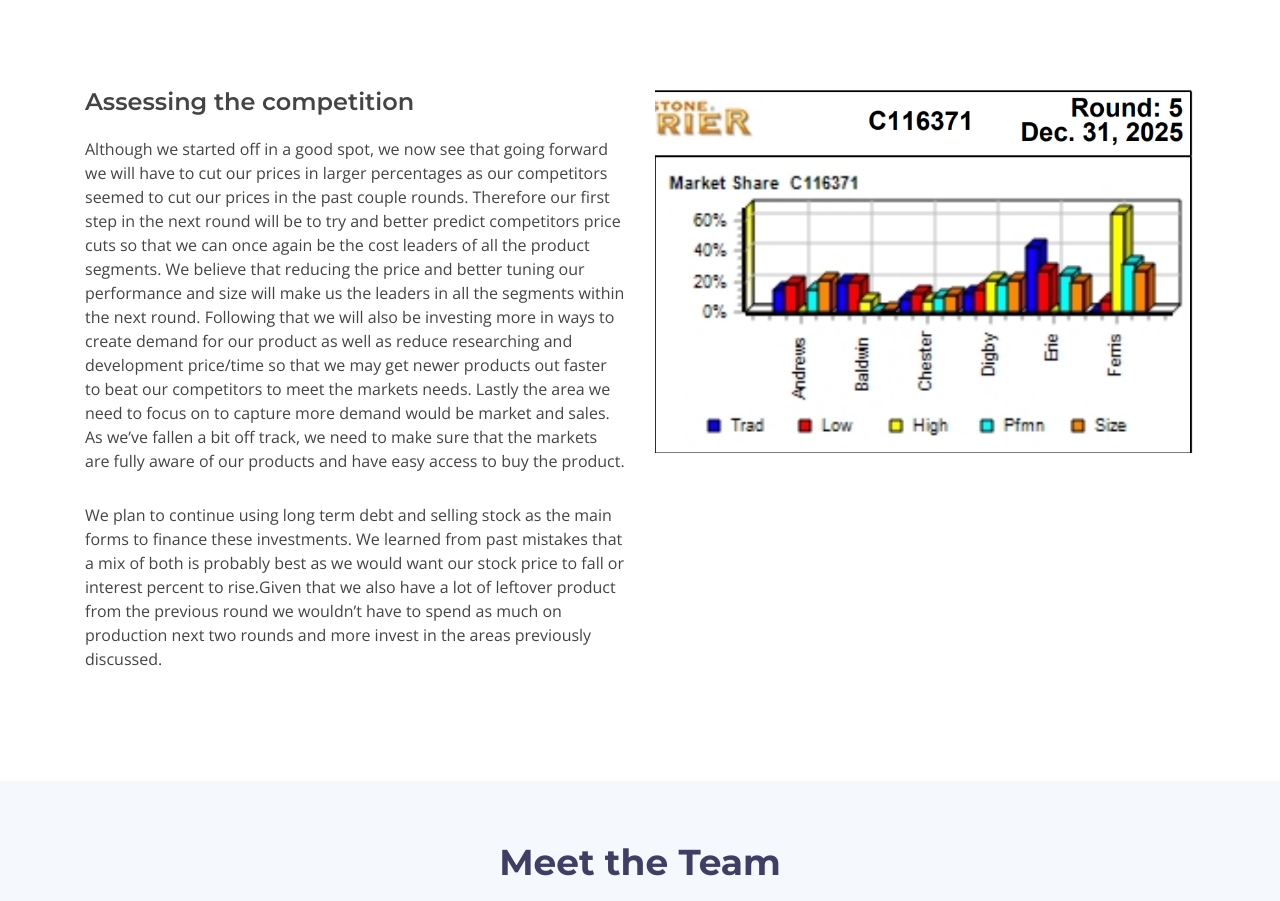
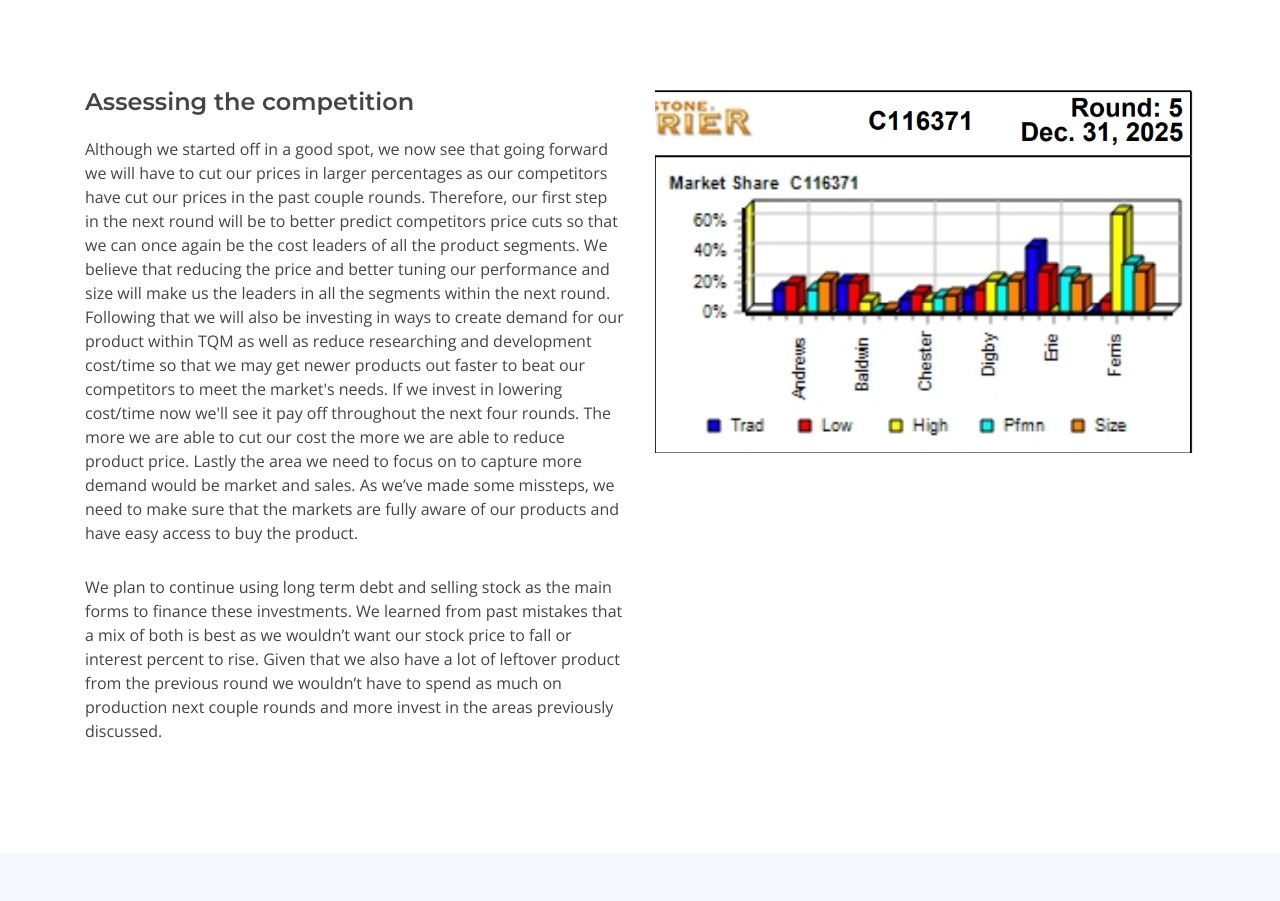
Before and after one commit to teamchester/teamchester.github.io, a plain HTML site: page index.html in a window 1280 px wide. Shown: the part 4680-5581 px from the top of the page. Drawn offline with nearby package versions, Linux system fonts and the light colour scheme; a script that the page names is missing; files whose address does not match are found by name.

Commit message:
Add files via upload

```diff
--- a/index.html
+++ b/index.html
@@ -293,10 +293,10 @@
           <div class="col-lg-6 wow fadeInUp pt-4 pt-lg-0 order-2 order-lg-1">
             <h4>Assessing the competition</h4>
             <p>
-              Although we started off in a good spot, we now see that going forward we will have to cut our prices in larger percentages as our competitors seemed to cut our prices in the past couple rounds. Therefore our first step in the next round will be to try and better predict competitors price cuts so that we can once again be the cost leaders of all the product segments. We believe that reducing the price and better tuning our performance and size will make us the leaders in all the segments within the next round. Following that we will also be investing more in ways to create demand for our product as well as reduce researching and development price/time so that we may get newer products out faster to beat our competitors to meet the markets needs. Lastly the area we need to focus on to capture more demand would be market and sales. As we’ve fallen a bit off track, we need to make sure that the markets are fully aware of our products and have easy access to buy the product.
+              Although we started off in a good spot, we now see that going forward we will have to cut our prices in larger percentages as our competitors have cut our prices in the past couple rounds. Therefore, our first step in the next round will be to better predict competitors price cuts so that we can once again be the cost leaders of all the product segments. We believe that reducing the price and better tuning our performance and size will make us the leaders in all the segments within the next round. Following that we will also be investing in ways to create demand for our product within TQM as well as reduce researching and development cost/time so that we may get newer products out faster to beat our competitors to meet the market's needs. If we invest in lowering cost/time now we'll see it pay off throughout the next four rounds. The more we are able to cut our cost the more we are able to reduce product price. Lastly the area we need to focus on to capture more demand would be market and sales. As we’ve made some missteps, we need to make sure that the markets are fully aware of our products and have easy access to buy the product.
             </p>
             <p>
-              We plan to continue using long term debt and selling stock as the main forms to finance these investments. We learned from past mistakes that a mix of both is probably best as we would want our stock price to fall or interest percent to rise.Given that we also have a lot of leftover product from the previous round we wouldn’t have to spend as much on production next two rounds and more invest in the areas previously discussed.
+              We plan to continue using long term debt and selling stock as the main forms to finance these investments. We learned from past mistakes that a mix of both is best as we wouldn’t want our stock price to fall or interest percent to rise. Given that we also have a lot of leftover product from the previous round we wouldn’t have to spend as much on production next couple rounds and more invest in the areas previously discussed.
             </p>
           </div>
 
```
